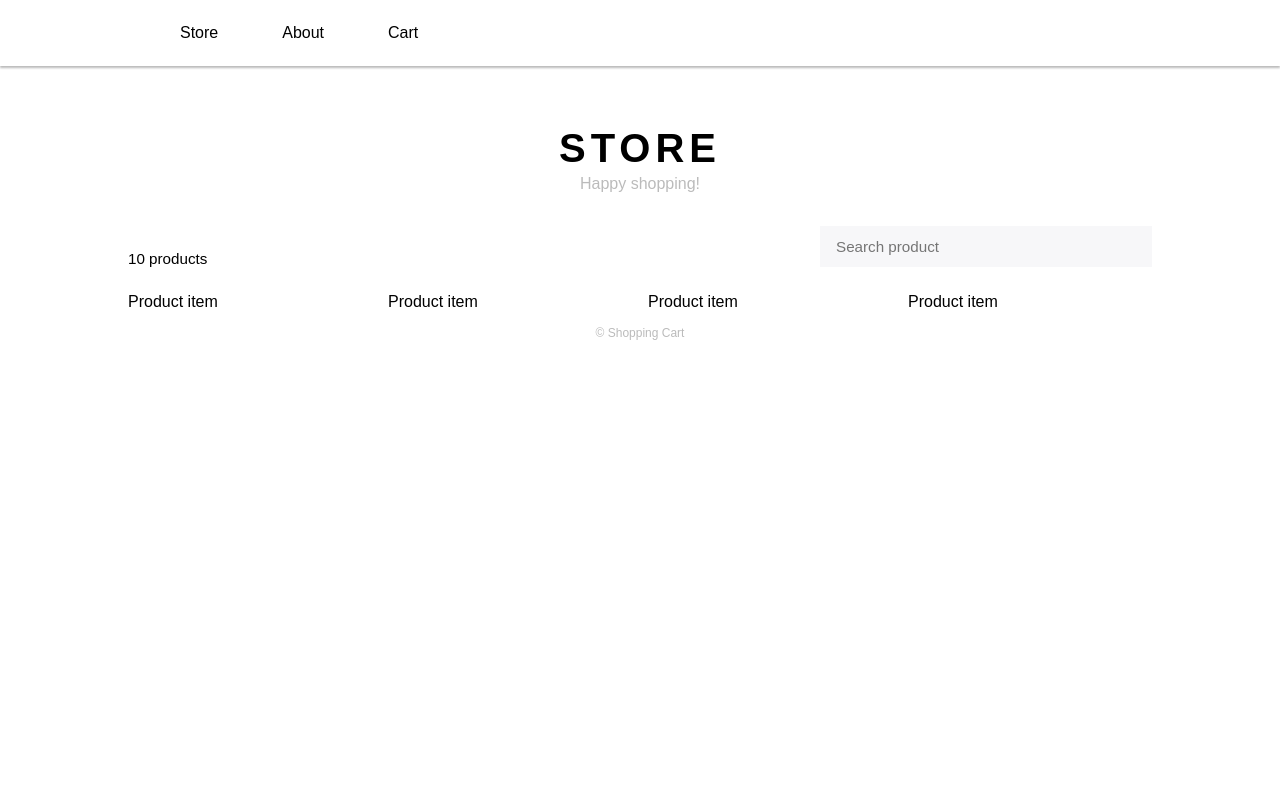
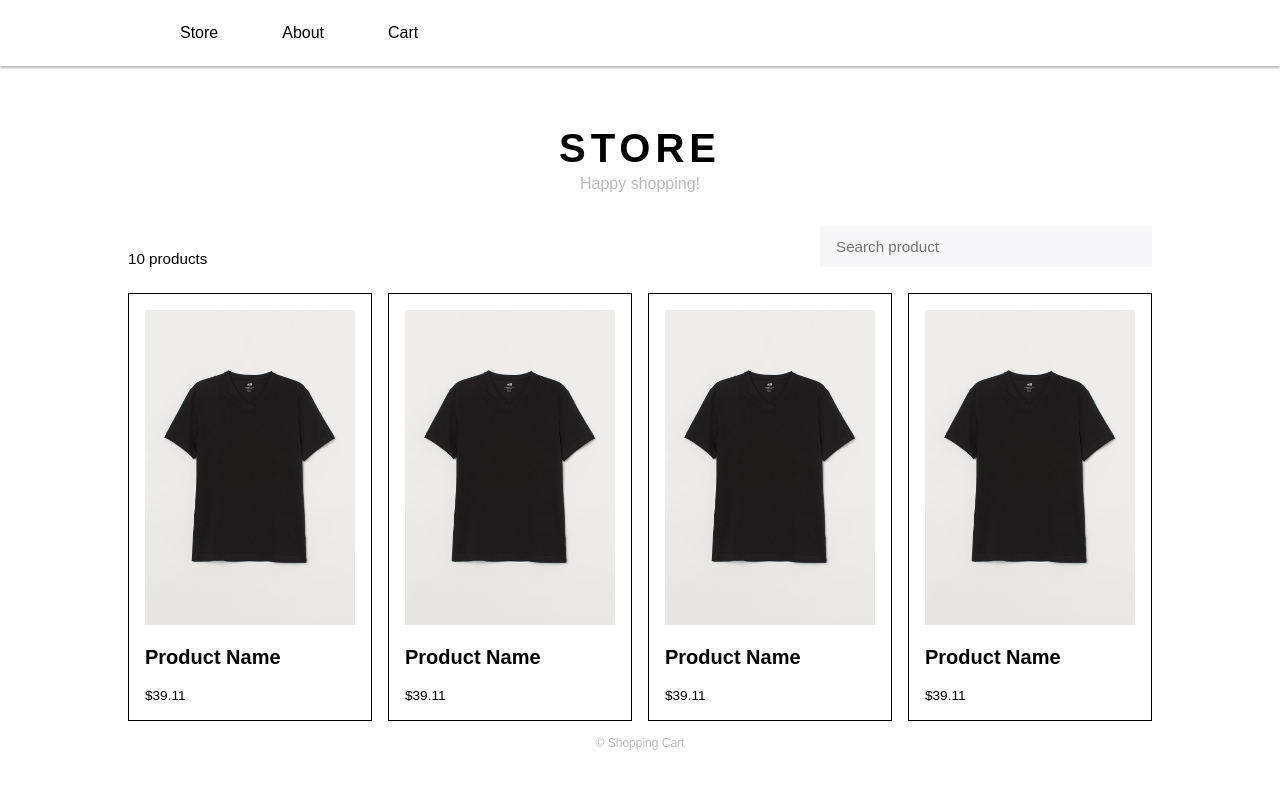
Before and after one commit to KSzostko/shopping-cart, a React (Create React App) app: page / in a window 1280 px wide. Shown: the top 788 px of the page. Built offline with nearby package versions, Linux system fonts and the light colour scheme.

Commit message:
created ProductItem component and added margin to Footer

```diff
--- a/src/components/Footer.js
+++ b/src/components/Footer.js
@@ -6,6 +6,7 @@ const StyledFooter = styled.footer`
     display: flex;
     justify-content: center;
     color: #bbb;
+    margin: 1rem 0;
 `;
 
 function Footer() {
--- a/src/components/ProductItem.js
+++ b/src/components/ProductItem.js
@@ -1,14 +1,33 @@
 import React from 'react';
+import styled from 'styled-components';
+import photo from '../img/hmgoepprod.jpg';
+
+const StyledWrapper = styled.div`
+    border: 1px solid #000;
+    padding: 1rem;
+`;
+
+const StyledImage = styled.img`
+    width: 100%;
+`;
+
+const StyledName = styled.h2`
+    font-size: 1.25rem;
+`;
+
+const StyledPrice = styled.span`
+    font-size: .85rem;
+`;
 
 function ProductItem() {
     return (
-        <div>
-            <img src="" alt=""/>
+        <StyledWrapper>
+            <StyledImage src={photo} alt="t-shirt"/>
             <div>
-                <h2>Product Name</h2>
-                <span>Price</span>
+                <StyledName>Product Name</StyledName>
+                <StyledPrice>$39.11</StyledPrice>
             </div>
-        </div>
+        </StyledWrapper>
     );
 }
 
--- a/src/components/ProductsList.js
+++ b/src/components/ProductsList.js
@@ -1,5 +1,6 @@
 import React from 'react';
 import styled from 'styled-components';
+import ProductItem from './ProductItem';
 
 const StyledSection = styled.section`
     max-width: 1024px;
@@ -18,10 +19,10 @@ function ProductsList() {
     return (
         <StyledSection>
             <StyledList>
-                <li>Product item</li>
-                <li>Product item</li>
-                <li>Product item</li>
-                <li>Product item</li>
+                <ProductItem />
+                <ProductItem />
+                <ProductItem />
+                <ProductItem />
             </StyledList>
         </StyledSection>
     );
```
Also changed, not shown: src/img/hmgoepprod.jpg (added).
